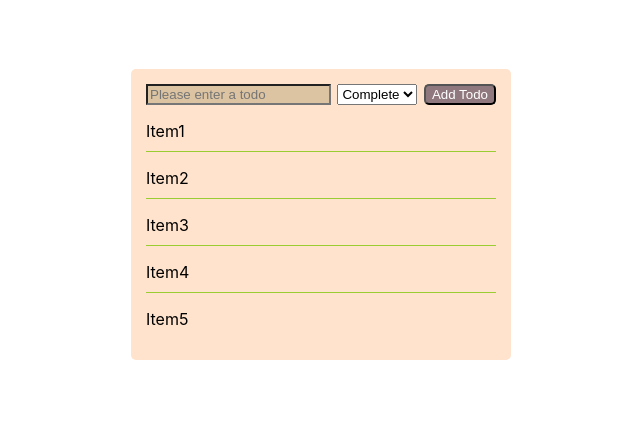
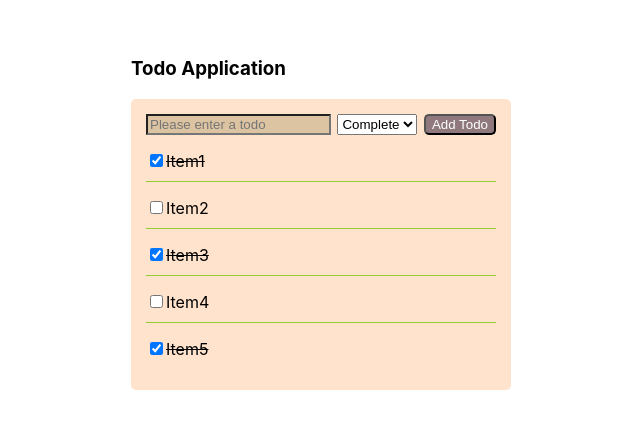
Before and after one commit to engineersubhadip/REACT, a React (Create React App) app in the folder todo-app/: page / in a window 1280 px wide. Shown: the part 186-614 px from the top of the page, without its empty margins (319-959 px from the left). Built offline with nearby package versions, Linux system fonts and the light colour scheme.

Commit message:
Will be able to strike-through existing and new todos

```diff
--- a/todo-app/src/Components/TodoList.js
+++ b/todo-app/src/Components/TodoList.js
@@ -1,7 +1,7 @@
-import './../Styles/todo-styling.css'
+import "./../Styles/todo-styling.css";
 import { useState } from "react";
 
-let TodoList = function(){
+let TodoList = function () {
   // let data = ["Item1","Item2","Item3","Item4"];
   // let data = [
   //     {title:"Item1"},
@@ -10,49 +10,81 @@ let TodoList = function(){
   //     {title:"Item4"}
   // ]
 
-    let [todo,setTodos] = useState([
-        {title:"Item1"},
-        {title:"Item2"},
-        {title:"Item3"},
-        {title:"Item4"},
-        {title:"Item5"}
+  let [todo, setTodos] = useState([
+    { title: "Item1", isCompleted: true },
+    { title: "Item2", isCompleted: false },
+    { title: "Item3", isCompleted: true },
+    { title: "Item4", isCompleted: false },
+    { title: "Item5", isCompleted: true },
   ]);
 
-    let [newTodo,setNewTodo] = useState("");
+  let [newTodo, setNewTodo] = useState("");
 
-    let handleNewTodoChange = function(e){
+  let handleNewTodoChange = function (e) {
     setNewTodo(e.target.value);
+  };
+
+  let handleTodoSubmit = function (e) {
+    // Upon Clicking on the AddNewTodo Button we will add the new todo the todo list
+    e.preventDefault(); // To stop the page from reloading
+    console.log(newTodo); // User has currently typed the word
+    let newTodoList = [...todo, { title: newTodo }];
+    setTodos(newTodoList);
+    setNewTodo(""); // The value just entered inside the I/P will be initialized to "" inside SV.
+  };
+
+  let handleCompletion = function(e){
+    let currentIndexClicked = e.target.dataset.id;
+    let currentIsCompletedStatus = e.target.checked;
+
+    // Lets create a copy of the todoList:-
+    let newTodoList = [...todo];
+
+    // Where is the element present in this todoList and make a copy of that object:-
+    let currentElement = {...newTodoList[currentIndexClicked]};
+    currentElement.isCompleted = currentIsCompletedStatus; // We have updated the copied element
+
+    // Now we will replace:-
+
+    newTodoList.splice(currentIndexClicked,1,currentElement);
+
+    // Update the State Variable:-
+
+    setTodos(newTodoList);
   }
 
-    let handleTodoSubmit = function(e){ // Upon Clicking on the AddNewTodo Button we will add the new todo the todo list
-        console.log(newTodo); // User has currently typed the word
-        // setTodos(todo.push({title:newTodo}));
-        setTodos([...todo,{title:newTodo}]);
-        setNewTodo("") // The value just entered inside the I/P will be initialized to "" inside SV.
-    }
-
-    return(
+  return (
     <div className="parent-wrapper">
-            {/* <h2>Todo Application</h2> */}
+      <h3>Todo Application</h3>
       <div className="todo-wrapper">
-            <div className='todo-form'>
-                <input type='text' value={newTodo} placeholder='Please enter a todo' onChange={handleNewTodoChange}></input>
+        <div className="todo-form">
+          <form>
+            <input
+              type="text"
+              value={newTodo}
+              placeholder="Please enter a todo"
+              onChange={handleNewTodoChange}
+            ></input>
             <select>
               <option>Complete</option>
               <option>Pending</option>
             </select>
             <button onClick={handleTodoSubmit}>Add Todo</button>
+          </form>
         </div>
         <div className="todo-list-wrapper">
-                {
-                todo.map(function(ele){
-                    return(<p>{ele.title}</p>)
-                })
-                }
+          {todo.map(function (ele,idx) {
+            return (
+              <p>
+                <input type="checkbox" checked={ele.isCompleted} data-id={idx} onChange={handleCompletion} />
+                <span className={ele.isCompleted ? "task-complete":""}>{ele.title}</span>
+              </p>
+            );
+          })}
         </div>
       </div>
     </div>
-    )
-}
+  );
+};
 
 export default TodoList;
--- a/todo-app/src/Styles/todo-styling.css
+++ b/todo-app/src/Styles/todo-styling.css
@@ -7,7 +7,7 @@
     padding: 15px;
 }
 
-.todo-form{
+.todo-form form{
     display: flex;
     justify-content: space-between;
 }
@@ -43,3 +43,7 @@
     padding-bottom: 0;
     border-bottom: none;
 }
+
+.task-complete{
+    text-decoration: line-through;
+}
```
Lines whose indentation alone changed are shown as unchanged.
